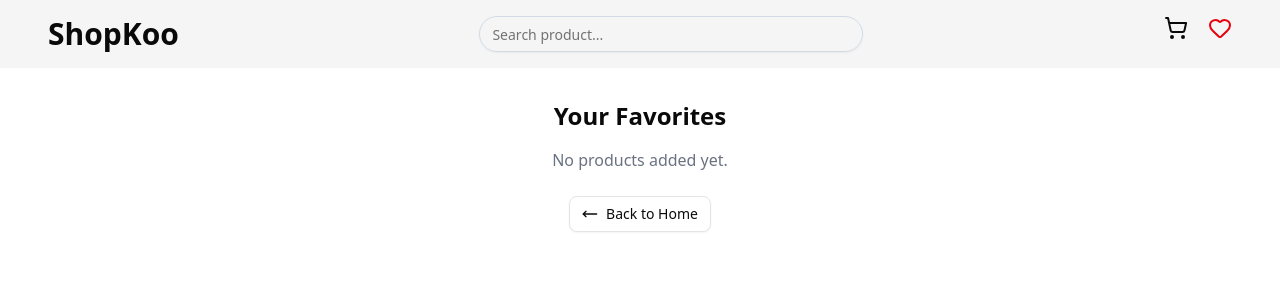
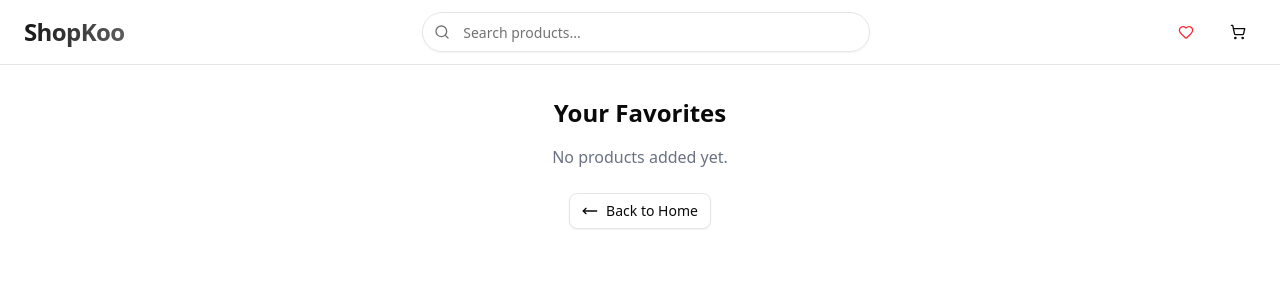
Before and after one commit to aposte7/shop, a Next.js app: page /favorites in a window 1280 px wide. Shown: the top 300 px of the page. Built offline with nearby package versions, Linux system fonts and the light colour scheme.

Commit message:
refactor: create Header component for improved layout

```diff
--- /dev/null
+++ b/src/app/(site)/_components/Header.tsx
@@ -0,0 +1,73 @@
+'use client';
+
+import Link from 'next/link';
+import { ShoppingCart, Heart, Search } from 'lucide-react';
+import { Input } from '@/components/ui/input';
+import { Button } from '@/components/ui/button';
+
+export default function Header() {
+	return (
+		<header className="sticky top-0 z-50 w-full border-b bg-background/95 backdrop-blur supports-backdrop-filter:bg-background/60">
+			<div className="container mx-auto flex h-16 items-center justify-between px-4 md:px-6">
+				<Link
+					href="/"
+					className="flex items-center space-x-2 text-2xl font-bold tracking-tight transition-colors hover:text-primary"
+				>
+					<span className="bg-linear-to-r from-primary to-primary/70 bg-clip-text text-transparent">
+						ShopKoo
+					</span>
+				</Link>
+
+				<div className="hidden md:flex md:w-full md:max-w-md">
+					<div className="relative w-full">
+						<Search className="absolute left-3 top-1/2 h-4 w-4 -translate-y-1/2 text-muted-foreground" />
+						<Input
+							type="search"
+							placeholder="Search products..."
+							className="h-10 w-full rounded-full border pl-10 pr-4 text-sm focus-visible:ring-primary/20"
+						/>
+					</div>
+				</div>
+
+				<div className="flex items-center gap-4">
+					<Button variant="ghost" size="icon" className="md:hidden">
+						<Search className="h-6 w-6" />
+					</Button>
+
+					<Button
+						variant="ghost"
+						size="icon"
+						className="relative transition-colors text-red-500 hover:text-red-600"
+						asChild
+					>
+						<Link href="/favorites">
+							<Heart className="h-5  w-5" />
+						</Link>
+					</Button>
+
+					<Button
+						variant="ghost"
+						size="icon"
+						className="relative transition-colors hover:text-primary"
+						asChild
+					>
+						<Link href="/mycart">
+							<ShoppingCart className="h-6 w-6" />
+						</Link>
+					</Button>
+				</div>
+			</div>
+
+			<div className="md:hidden border-t bg-background px-4 py-3">
+				<div className="relative">
+					<Search className="absolute left-3 top-1/2 h-4 w-4 -translate-y-1/2 text-muted-foreground" />
+					<Input
+						type="search"
+						placeholder="Search products..."
+						className="h-10 w-full rounded-full border pl-10 pr-4 text-sm"
+					/>
+				</div>
+			</div>
+		</header>
+	);
+}
--- a/src/app/(site)/layout.tsx
+++ b/src/app/(site)/layout.tsx
@@ -1,32 +1,9 @@
-import { Input } from '@/components/ui/input';
-import { Heart, ShoppingCart } from 'lucide-react';
-import Link from 'next/link';
 import { ReactNode } from 'react';
+import Header from './_components/Header';
 function layout({ children }: { children: ReactNode }) {
 	return (
 		<>
-			<header className="flex px-12 py-4 bg-secondary justify-between">
-				<div className="text-3xl font-bold">
-					<Link href="/">ShopKoo</Link>
-				</div>
-				<Input
-					placeholder="Search product..."
-					className="max-w-96 rounded-full border-slate-300/80"
-					type="text"
-				/>
-				<div className="flex gap-5">
-					<Link href="mycart">
-						<ShoppingCart />
-					</Link>
-					<Link href="favorites">
-						<Heart
-							className="text-red-600"
-							// fill="currentColor"
-						/>
-					</Link>
-				</div>
-			</header>
-
+			<Header />
 			{children}
 		</>
 	);
```
